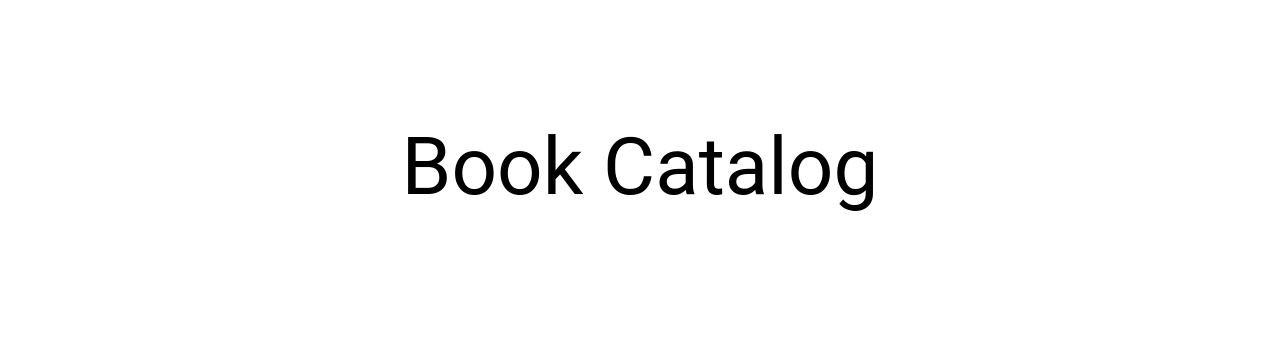
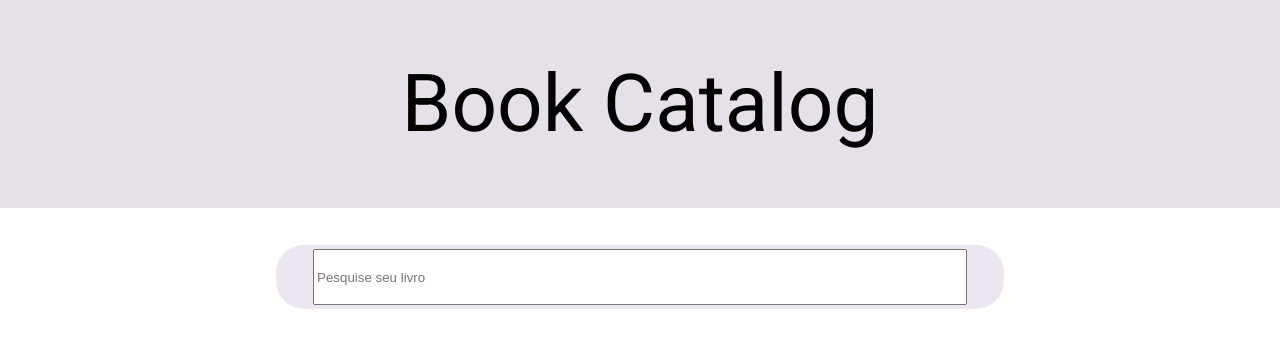
Before and after one commit to joilson-dev/book-catalog, a React (Vite) app: page / in a window 1280 px wide. Shown: the top 348 px of the page. Built offline with nearby package versions, Linux system fonts and the light colour scheme.

Commit message:
começando o Search

```diff
--- a/src/App.css
+++ b/src/App.css
@@ -1,6 +1,12 @@
+@import url("https://fonts.googleapis.com/css2?family=Roboto&display=swap");
+
 #root {
-  max-width: 1280px;
   margin: 0 auto;
-  padding: 2rem;
   text-align: center;
+  font-family: "Roboto", sans-serif;
+  gap: 2.375rem;
 }
+
+body {
+  margin: 0px;
+}
--- a/src/App.jsx
+++ b/src/App.jsx
@@ -1,10 +1,12 @@
 import "./App.css";
 import Header from "./components/header/Header";
+import Search from "./components/search/Search";
 
 function App() {
   return (
     <>
       <Header />
+      <Search />
     </>
   );
 }
--- a/src/components/header/Header.jsx
+++ b/src/components/header/Header.jsx
@@ -1,23 +1,13 @@
-import styled from "styled-components";
+import { StyledHeader, Titulo } from "./HeaderStyled";
 
-export function Header() {
+function Header() {
   return (
     <>
-      <div>
+      <StyledHeader>
         <Titulo>Book Catalog</Titulo>
-      </div>
+      </StyledHeader>
     </>
   );
 }
 
-const Titulo = styled.p`
-  color: #000;
-  text-align: center;
-  font-family: Roboto;
-  font-size: 5rem;
-  font-style: normal;
-  font-weight: 400;
-  line-height: normal;
-`;
-
 export default Header;
--- a/src/components/header/HeaderStyled.jsx
+++ b/src/components/header/HeaderStyled.jsx
@@ -1,13 +1,23 @@
 import styled from "styled-components";
 
-export const Titulo = styled.p`
+const StyledHeader = styled.header`
+  display: grid;
+  background: #e6e0e9;
+  width: 100%;
+  z-index: 1000;
+  height: 13rem;
+  align-items: center;
+`;
+
+const Titulo = styled.p`
   color: #000;
   text-align: center;
-  font-family: Roboto;
+  font-family: "Roboto", sans-serif;
   font-size: 5rem;
   font-style: normal;
   font-weight: 400;
   line-height: normal;
+  margin: 0px;
 `;
 
-export default Titulo;
+export { StyledHeader, Titulo };
--- /dev/null
+++ b/src/components/search/Search.jsx
@@ -0,0 +1,21 @@
+import {
+  StyledSearch,
+  StyledTrailingIcon,
+  Styledcontent,
+} from "./SearchStyled";
+
+function Search() {
+  return (
+    <>
+      <StyledSearch>
+        <Styledcontent
+          type="search"
+          placeholder="Pesquise seu livro"
+        ></Styledcontent>
+        <StyledTrailingIcon></StyledTrailingIcon>
+      </StyledSearch>
+    </>
+  );
+}
+
+export default Search;
--- /dev/null
+++ b/src/components/search/SearchStyled.jsx
@@ -0,0 +1,36 @@
+import styled from "styled-components";
+
+const StyledSearch = styled.div`
+  display: flex;
+  height: 3.5rem;
+  min-width: 22.5rem;
+  max-width: 45rem;
+  justify-content: center;
+  align-items: center;
+  margin: 2.32rem auto 2.32rem auto;
+
+  border-radius: 1.75rem;
+  background: #ece6f0;
+
+  padding: 0.25rem;
+  align-items: center;
+  flex: 1 0 0;
+  align-self: stretch;
+`;
+
+const Styledcontent = styled.input`
+  display: flex;
+  width: 40.875rem;
+  justify-content: center;
+  align-items: center;
+  gap: 0.625rem;
+  align-self: stretch;
+`;
+
+const StyledTrailingIcon = styled.div`
+  display: flex;
+  justify-content: flex-end;
+  align-items: center;
+`;
+
+export { StyledSearch, Styledcontent, StyledTrailingIcon };
```
Also changed, not shown: public/icon/search-Icon.svg (added).
